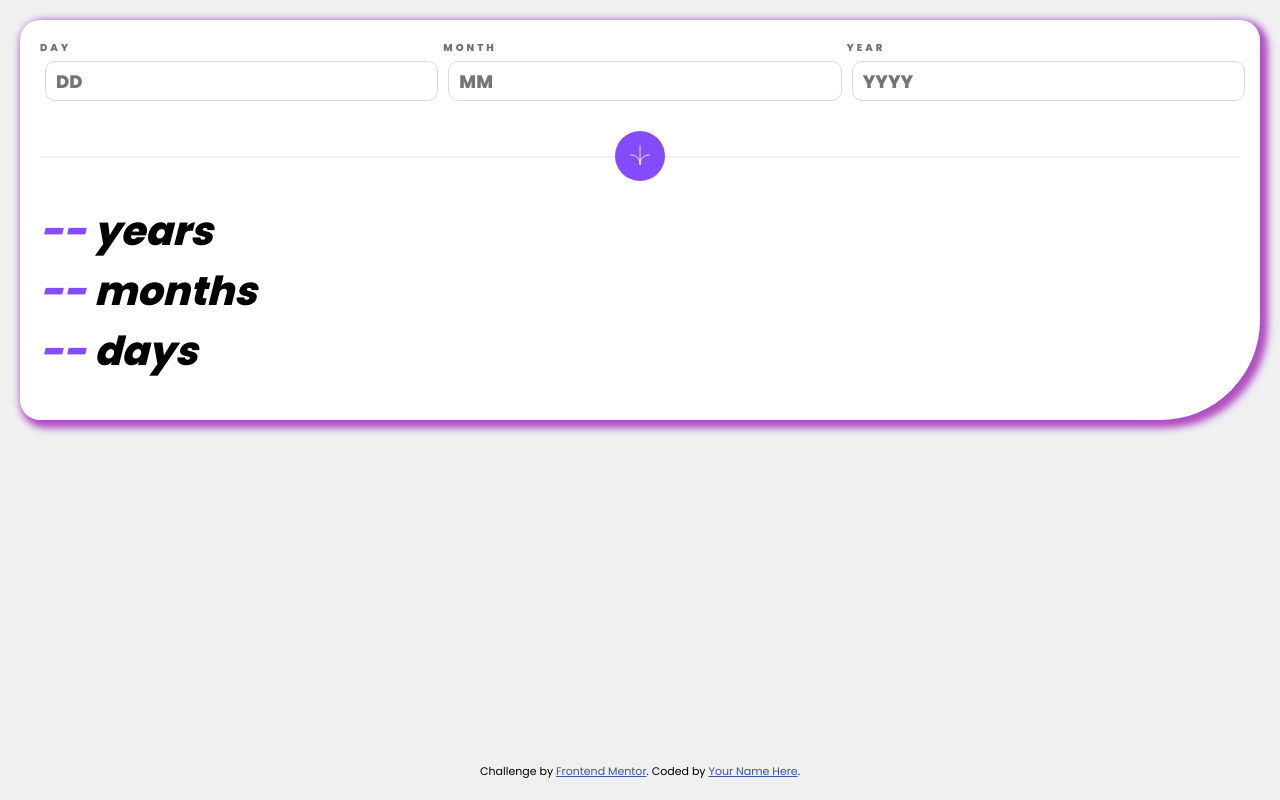
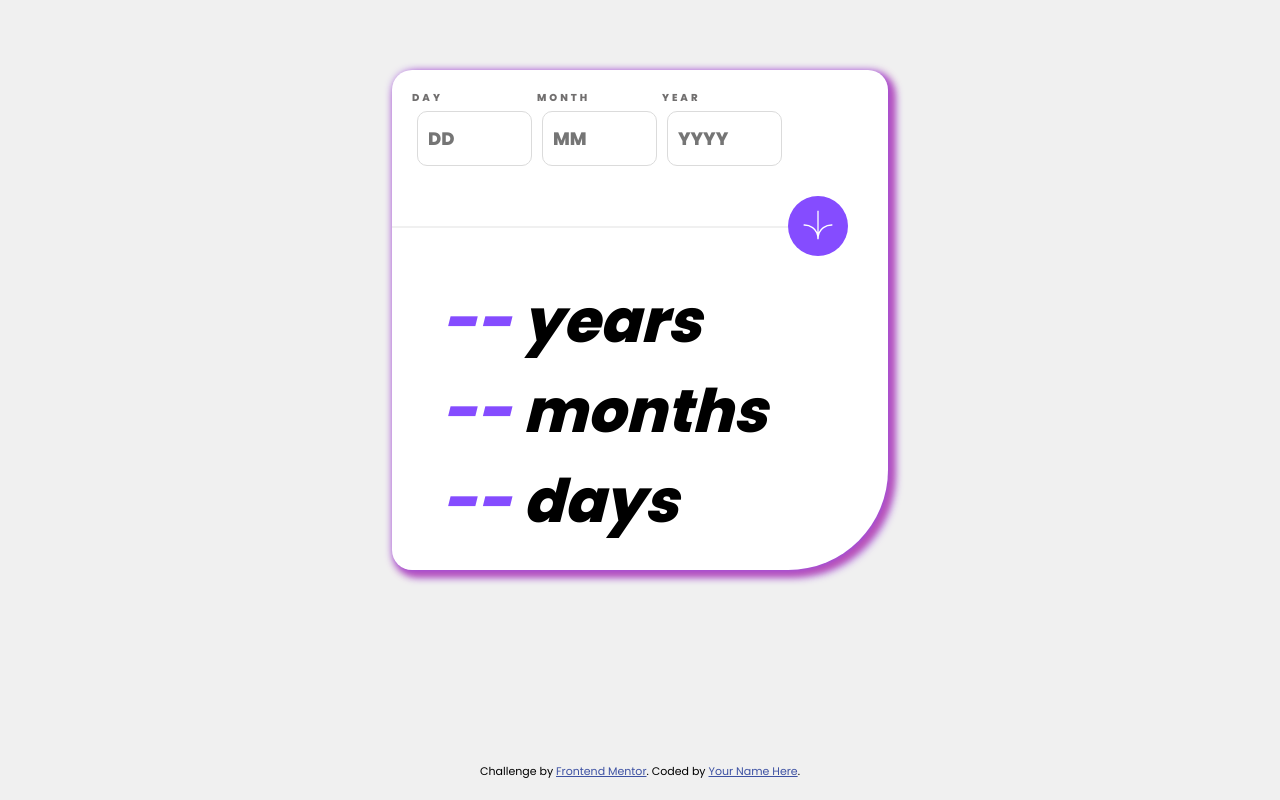
Before and after one commit to Diego2Drm/age-calculator-app-main, a website: page src/index.html in a window 1280 px wide. Drawn offline with Linux system fonts and the light colour scheme.

Commit message:
Desing Desktop

```diff
--- a/src/styles.css
+++ b/src/styles.css
@@ -164,3 +164,43 @@ label input.error {
 label input.errorInput {
   border: 1px solid var(--Red-400);
 }
+
+@media (min-width: 768px) {
+  section {
+    margin-top: 5rem;
+    width: 40%;
+    height: 50rem;
+  }
+
+  label input {
+    height: 5.5rem;
+  }
+
+  section div:nth-child(1) {
+    width: 80%;
+  }
+
+  button {
+    width: 6rem;
+    height: 6rem;
+  }
+
+  button img {
+    width: 3rem;
+    height: 3rem;
+  }
+
+  section div:nth-child(2) {
+    justify-content: end;
+    padding-right: 2rem;
+  }
+
+  section div:nth-child(3) {
+    padding-left: 3rem;
+  }
+
+  section div:nth-child(3) p {
+    font-size: 6rem;
+  }
+
+}
```
